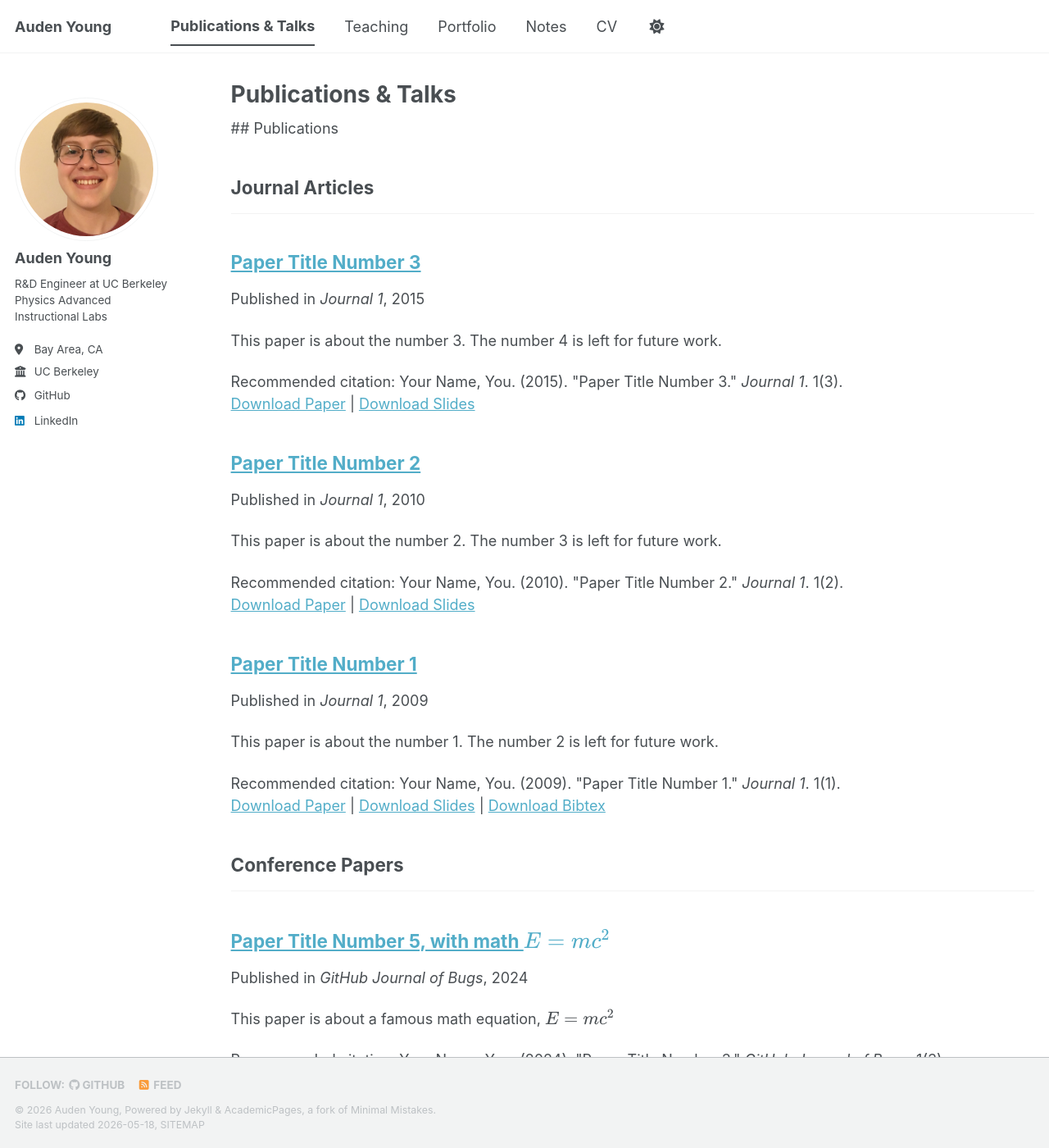
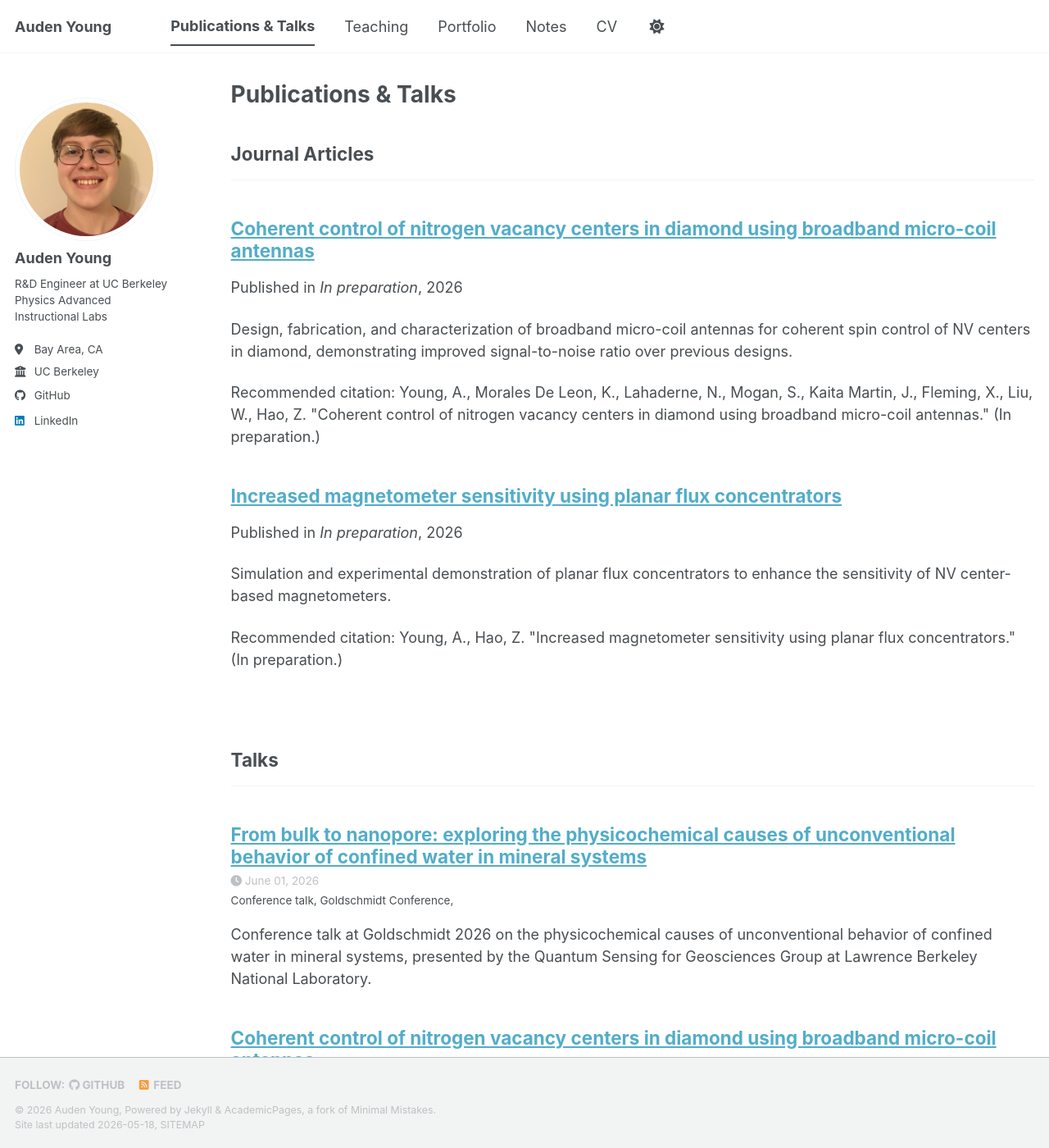
Before and after one commit to physicsnerd/physicsnerd.github.io, a Jekyll site: the page built from _pages/publications.html, in a window 1280 px wide and 1400 px high. Shown: the whole window at 82% size. Built offline with Jekyll 4.4.1, drawn with Linux system fonts in a browser that asks for light colours; a script bundle is joined from its source files by our own code; library files that are not in the unit come from our copies; some of the changed text lies outside the part shown.

Commit message:
hopefully fully updated publications/talks page

```diff
--- a/_pages/publications.html
+++ b/_pages/publications.html
@@ -10,8 +10,6 @@ author_profile: true
 {% endif %}
 
 {% include base_path %}
-
-## Publications
 
 <!-- New style rendering if publication categories are defined -->
 {% if site.publication_category %}
@@ -34,7 +32,8 @@ author_profile: true
   {% endfor %}
 {% endif %}
 
-## Talks
+<br />
+<h2>Talks</h2><hr />
 
 {% for post in site.talks reversed %}
   {% include archive-single-talk.html %}
--- a/_publications/2009-10-01-paper-title-number-1.md
+++ /dev/null
@@ -1,14 +0,0 @@
----
-title: "Paper Title Number 1"
-collection: publications
-category: manuscripts
-permalink: /publication/2009-10-01-paper-title-number-1
-excerpt: 'This paper is about the number 1. The number 2 is left for future work.'
-date: 2009-10-01
-venue: 'Journal 1'
-slidesurl: 'https://academicpages.github.io/files/slides1.pdf'
-paperurl: 'https://academicpages.github.io/files/paper1.pdf'
-bibtexurl: 'https://academicpages.github.io/files/bibtex1.bib'
-citation: 'Your Name, You. (2009). &quot;Paper Title Number 1.&quot; <i>Journal 1</i>. 1(1).'
----
-The contents above will be part of a list of publications, if the user clicks the link for the publication than the contents of section will be rendered as a full page, allowing you to provide more information about the paper for the reader. When publications are displayed as a single page, the contents of the above "citation" field will automatically be included below this section in a smaller font.
--- a/_publications/2010-10-01-paper-title-number-2.md
+++ /dev/null
@@ -1,14 +0,0 @@
----
-title: "Paper Title Number 2"
-collection: publications
-category: manuscripts
-permalink: /publication/2010-10-01-paper-title-number-2
-excerpt: 'This paper is about the number 2. The number 3 is left for future work.'
-date: 2010-10-01
-venue: 'Journal 1'
-slidesurl: 'https://academicpages.github.io/files/slides2.pdf'
-paperurl: 'https://academicpages.github.io/files/paper2.pdf'
-citation: 'Your Name, You. (2010). &quot;Paper Title Number 2.&quot; <i>Journal 1</i>. 1(2).'
----
-
-The contents above will be part of a list of publications, if the user clicks the link for the publication than the contents of section will be rendered as a full page, allowing you to provide more information about the paper for the reader. When publications are displayed as a single page, the contents of the above "citation" field will automatically be included below this section in a smaller font.
--- a/_publications/2015-10-01-paper-title-number-3.md
+++ /dev/null
@@ -1,14 +0,0 @@
----
-title: "Paper Title Number 3"
-collection: publications
-category: manuscripts
-permalink: /publication/2015-10-01-paper-title-number-3
-excerpt: 'This paper is about the number 3. The number 4 is left for future work.'
-date: 2015-10-01
-venue: 'Journal 1'
-slidesurl: 'https://academicpages.github.io/files/slides3.pdf'
-paperurl: 'https://academicpages.github.io/files/paper3.pdf'
-citation: 'Your Name, You. (2015). &quot;Paper Title Number 3.&quot; <i>Journal 1</i>. 1(3).'
----
-
-The contents above will be part of a list of publications, if the user clicks the link for the publication than the contents of section will be rendered as a full page, allowing you to provide more information about the paper for the reader. When publications are displayed as a single page, the contents of the above "citation" field will automatically be included below this section in a smaller font.
--- a/_publications/2025-06-08-paper-title-number-5.md
+++ /dev/null
@@ -1,13 +0,0 @@
----
-title: "Paper Title Number 5, with math $$E=mc^2$$"
-collection: publications
-category: conferences
-permalink: /publication/2024-02-17-paper-title-number-4
-excerpt: 'This paper is about a famous math equation, $$E=mc^2$$'
-date: 2024-02-17
-venue: 'GitHub Journal of Bugs'
-paperurl: 'https://academicpages.github.io/files/paper3.pdf'
-citation: 'Your Name, You. (2024). &quot;Paper Title Number 3.&quot; <i>GitHub Journal of Bugs</i>. 1(3).'
----
-
-Using [MathJax](https://www.mathjax.org/) in the description is supported - $$E=mc^2$$ - however, the use must be mindful that the default delimiters are `$$...$$` and `\\[...\\]` which differs from the `$...$` that is typically expected.
--- /dev/null
+++ b/_publications/2026-01-01-flux-concentrator-magnetometer.md
@@ -0,0 +1,15 @@
+---
+title: "Increased magnetometer sensitivity using planar flux concentrators"
+collection: publications
+category: manuscripts
+permalink: /publication/2026-flux-concentrator-magnetometer
+excerpt: "Simulation and experimental demonstration of planar flux concentrators to enhance the sensitivity of NV center-based magnetometers."
+date: 2026-01-01
+venue: "In preparation"
+paperurl:
+citation: "Young, A., Hao, Z. &quot;Increased magnetometer sensitivity using planar flux concentrators.&quot; (In preparation.)"
+---
+
+Simulation and experimental demonstration of planar flux concentrators to enhance the sensitivity of nitrogen vacancy center-based magnetometers. Flux concentrators were designed using FEMM (magnetostatics simulation) and tested experimentally, showing significant sensitivity improvements.
+
+**Status:** In preparation.
--- /dev/null
+++ b/_publications/2026-01-01-nv-antenna-coherent-control.md
@@ -0,0 +1,15 @@
+---
+title: "Coherent control of nitrogen vacancy centers in diamond using broadband micro-coil antennas"
+collection: publications
+category: manuscripts
+permalink: /publication/2026-nv-antenna-coherent-control
+excerpt: "Design, fabrication, and characterization of broadband micro-coil antennas for coherent spin control of NV centers in diamond, demonstrating improved signal-to-noise ratio over previous designs."
+date: 2026-01-01
+venue: "In preparation"
+paperurl:
+citation: "Young, A., Morales De Leon, K., Lahaderne, N., Mogan, S., Kaita Martin, J., Fleming, X., Liu, W., Hao, Z. &quot;Coherent control of nitrogen vacancy centers in diamond using broadband micro-coil antennas.&quot; (In preparation.)"
+---
+
+Design, fabrication, and characterization of broadband micro-coil antennas for coherent spin control of nitrogen vacancy centers in diamond. Antennas were designed using E&M simulation (openEMS), fabricated in the Marvell Nanofabrication Lab using photolithography, metal evaporation, liftoff, and wirebonding, and tested experimentally, confirming large improvements in signal-to-noise ratio over previous designs. A high-yield (>95%) manufacturing process was developed for glass and sapphire substrates.
+
+**Status:** In preparation.
--- a/_talks/2012-03-01-talk-1.md
+++ /dev/null
@@ -1,11 +0,0 @@
----
-title: "Talk 1 on Relevant Topic in Your Field"
-collection: talks
-type: "Talk"
-permalink: /talks/2012-03-01-talk-1
-venue: "UC San Francisco, Department of Testing"
-date: 2012-03-01
-location: "San Francisco, CA, USA"
----
-
-This is a description of your talk, which is a markdown file that can be all markdown-ified like any other post. Yay markdown!
--- a/_talks/2013-03-01-tutorial-1.md
+++ /dev/null
@@ -1,13 +0,0 @@
----
-title: "Tutorial 1 on Relevant Topic in Your Field"
-collection: talks
-type: "Tutorial"
-permalink: /talks/2013-03-01-tutorial-1
-venue: "UC-Berkeley Institute for Testing Science"
-date: 2013-03-01
-location: "Berkeley, CA, USA"
----
-
-[More information here](http://exampleurl.com)
-
-This is a description of your tutorial, note the different field in type. This is a markdown files that can be all markdown-ified like any other post. Yay markdown!
--- a/_talks/2014-02-01-talk-2.md
+++ /dev/null
@@ -1,13 +0,0 @@
----
-title: "Talk 2 on Relevant Topic in Your Field"
-collection: talks
-type: "Talk"
-permalink: /talks/2014-02-01-talk-2
-venue: "London School of Testing"
-date: 2014-02-01
-location: "London, UK"
----
-
-[More information here](http://example2.com)
-
-This is a description of your talk, which is a markdown files that can be all markdown-ified like any other post. Yay markdown!
--- a/_talks/2014-03-01-talk-3.md
+++ /dev/null
@@ -1,11 +0,0 @@
----
-title: "Conference Proceeding talk 3 on Relevant Topic in Your Field"
-collection: talks
-type: "Conference proceedings talk"
-permalink: /talks/2014-03-01-talk-3
-venue: "Testing Institute of America 2014 Annual Conference"
-date: 2014-03-01
-location: "Los Angeles, CA, USA"
----
-
-This is a description of your conference proceedings talk, note the different field in type. You can put anything in this field.
--- /dev/null
+++ b/_talks/2025-01-01-sps-undergraduate-seminar.md
@@ -0,0 +1,16 @@
+---
+title: "Nitrogen vacancy centers for quantum sensing"
+collection: talks
+type: "Seminar"
+permalink: /talks/2025-sps-undergraduate-seminar
+venue: "Society for Physics Students Undergraduate Seminar, UC Berkeley"
+date: 2025-01-01
+location: "Berkeley, CA"
+slidesurl: "/files/sps_2025_slides.pdf"
+---
+
+Invited seminar talk for the UC Berkeley Society for Physics Students undergraduate seminar series. Introduced nitrogen vacancy centers in diamond as a platform for quantum sensing, covering the underlying physics, current research directions, and applications in magnetometry and quantum microscopy.
+
+[Download Slides](/files/sps_2025_slides.pdf)
+
+**Presenter:** Young, A.
--- /dev/null
+++ b/_talks/2025-03-01-aps-global-physics-summit.md
@@ -0,0 +1,16 @@
+---
+title: "Coherent control of nitrogen vacancy centers in diamond using broadband micro-coil antennas"
+collection: talks
+type: "Conference talk"
+permalink: /talks/2025-aps-global-physics-summit
+venue: "APS Global Physics Summit"
+date: 2025-03-01
+location: "Anaheim, CA"
+slidesurl: "/files/aps_2025_slides.pdf"
+---
+
+Presented work on the design, fabrication, and characterization of broadband micro-coil antennas for coherent spin control of nitrogen vacancy centers in diamond. Results demonstrated significant improvements in signal-to-noise ratio over previous antenna designs, with antennas fabricated in the Marvell Nanofabrication Lab on glass and sapphire substrates.
+
+[Download Slides](/files/aps_2025_slides.pdf)
+
+**Authors:** Young, A. (presenter), Morales De Leon, K., Lahaderne, N., Mogan, S., Kaita Martin, J., Fleming, X., Liu, W., Hao, Z.
--- /dev/null
+++ b/_talks/2026-06-01-goldschmidt.md
@@ -0,0 +1,13 @@
+---
+title: "From bulk to nanopore: exploring the physicochemical causes of unconventional behavior of confined water in mineral systems"
+collection: talks
+type: "Conference talk"
+permalink: /talks/2026-goldschmidt
+venue: "Goldschmidt Conference"
+date: 2026-06-01
+location: ""
+---
+
+Conference talk at Goldschmidt 2026 on the physicochemical causes of unconventional behavior of confined water in mineral systems, presented by the Quantum Sensing for Geosciences Group at Lawrence Berkeley National Laboratory.
+
+**Authors:** Hao, Z. (presenter), Singh, N., Fleming, X., Vale, J., Johnson, H., Morales De Leon, K., Young, A., Suwandi, K., Mogan, S., Min, Y.
```
Also changed, not shown: _publications/2024-02-17-paper-title-number-4.md (deleted, +0 -13 lines), 2 other files.
